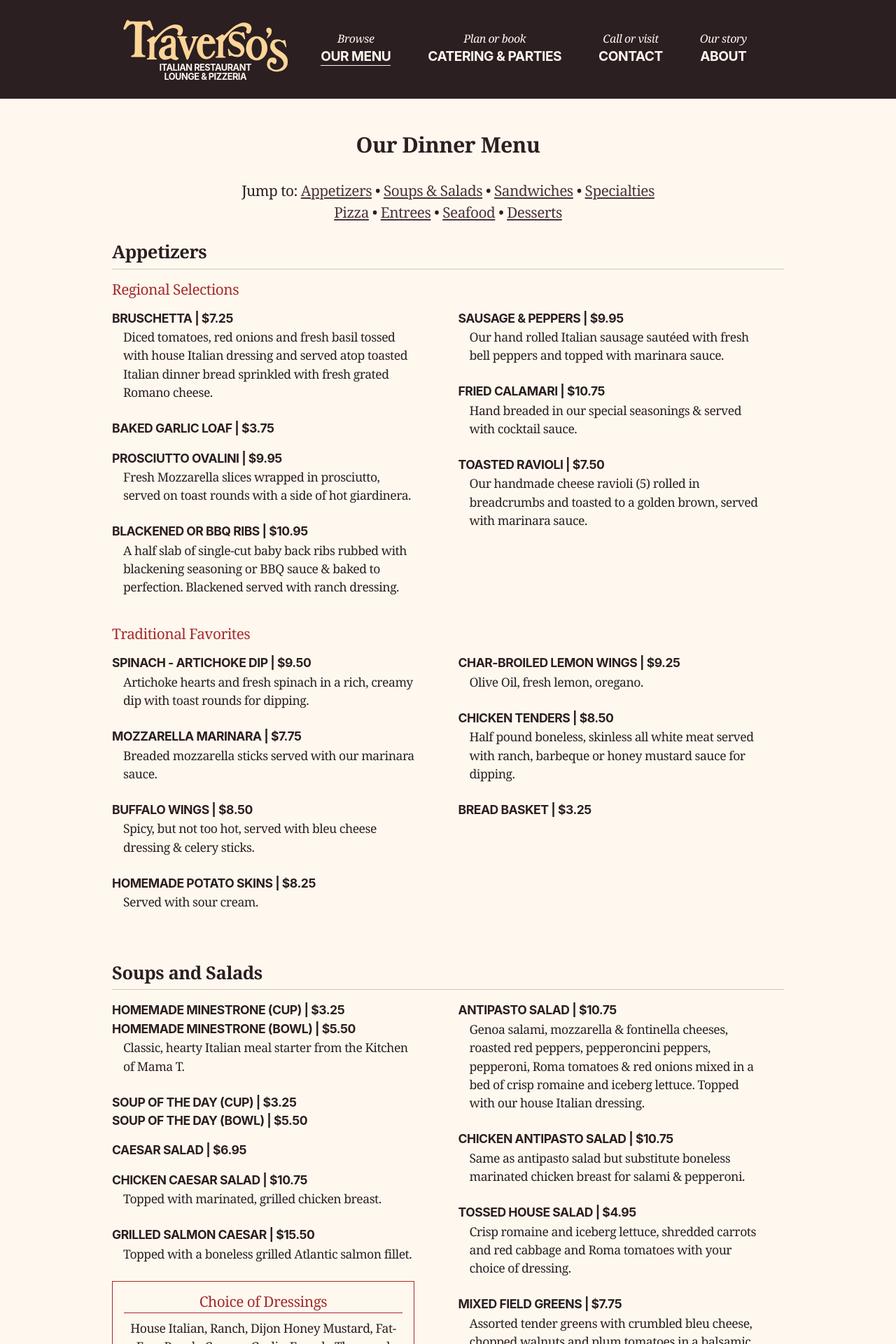
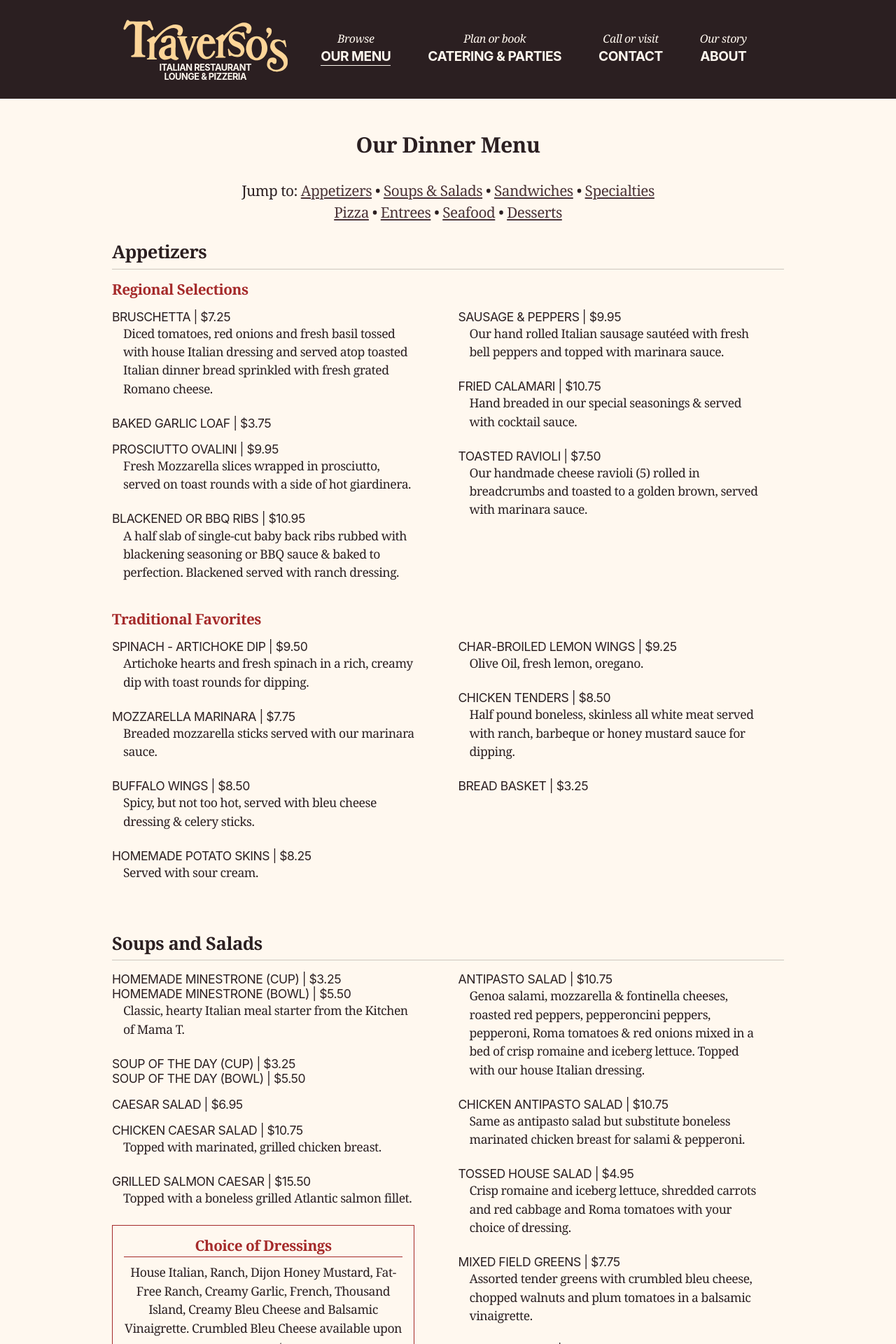
Before and after one commit to traversos/traversos.github.io, a Jekyll site: the page built from menu/index.html, in a window 1280 px wide. Shown: the top 1920 px of the page at 70% size. Built offline with Jekyll 4.4.1, drawn with Linux system fonts in a browser that asks for light colours; nearby versions of some CDN libraries.

Commit message:
Tidy up fonts

```diff
--- a/_includes/home/head.html
+++ b/_includes/home/head.html
@@ -13,8 +13,8 @@
     <meta charset="utf-8">
     <link rel="stylesheet" type="text/css" href="/assets/stylesheets/style.css">
     <link rel="icon" type="image/png" href="/assets/images/favicon.ico">
-    <script src="//ajax.googleapis.com/ajax/libs/jquery/1.11.0/jquery.min.js"></script>
     <script src="https://use.typekit.net/ztc3vsr.js"></script>
     <script>try{Typekit.load({ async: true });}catch(e){}</script>
+    <script src="//ajax.googleapis.com/ajax/libs/jquery/1.11.0/jquery.min.js"></script>
     <script src="/assets/javascript/strftime.js"></script>
   </head>
--- a/assets/stylesheets/globals/_mixins.scss
+++ b/assets/stylesheets/globals/_mixins.scss
@@ -1,5 +1,6 @@
 // Typography ———————————————————————————————— •
-$font-sans: adriane, Georgia, 'Times New Roman', serif;
+$font-serif: adriane, Georgia, 'Times New Roman', serif;
+$font-sans: -apple-system, ".SFNSText-Regular", "San Francisco", "Roboto", "Segoe UI", "Helvetica Neue", "Lucida Grande", sans-serif;
 
 @mixin font-smoothing($attr) {
   -webkit-font-smoothing: $attr;
--- a/assets/stylesheets/style.scss
+++ b/assets/stylesheets/style.scss
@@ -19,7 +19,7 @@
   @include border-box;
   @include font-smoothing(antialiased);
   color: $color-text;
-  font-family: $font-sans;
+  font-family: $font-serif;
   font-size: 1.3rem;
   line-height: 1.5;
   position: relative;
@@ -59,7 +59,7 @@
     display: none;
     color: $color-white-text;
     text-transform: uppercase;
-    font-family: -apple-system, ".SFNSText-Regular", "San Francisco", "Roboto", "Segoe UI", "Helvetica Neue", "Lucida Grande", sans-serif;
+    font-family: $font-sans;
     font-weight: bold;
     font-size: 0.8rem;
     margin-top: -1.5rem;
@@ -127,7 +127,7 @@
     color: $color-white-text;
     text-decoration: none;
     text-transform: uppercase;
-    font-family: -apple-system, ".SFNSText-Regular", "San Francisco", "Roboto", "Segoe UI", "Helvetica Neue", "Lucida Grande", sans-serif;
+    font-family: $font-sans;
     font-weight: bold;
     font-size: 1rem;
 
@@ -138,7 +138,7 @@
 }
 
 h1 {
-  font: 1.9rem/1.2 $font-sans;
+  font: 1.9rem/1.2 $font-serif;
   margin-bottom: 2rem;
   font-weight: bold;
 
@@ -148,20 +148,21 @@
 }
 
 h2 {
-  font: 1.6rem/1.2 $font-sans;
+  font-size: 1.6rem;
+  line-height: 1.2;
   margin-bottom: 1rem;
   font-weight: bold;
 }
 
 h3 {
-  font: 1.3rem/1.2 $font-sans;
+  font-size: 1.3rem;
+  line-height: 1.2;
   color: brown;
   margin-bottom: 1rem;
 }
 
 h4 {
-  font-size: 1.1rem;
-  font-family: -apple-system, ".SFNSText-Regular", "San Francisco", "Roboto", "Segoe UI", "Helvetica Neue", "Lucida Grande", sans-serif;
+  font: 1.1rem/1.2 $font-sans;
   text-transform: uppercase;
 }
 
@@ -190,7 +191,8 @@
 }
 
 .byline {
-  font: 1.2rem/1.3 $font-sans;
+  font-size: 1.2rem;
+  line-height: 1.3;
 }
 
 main {
@@ -365,7 +367,7 @@
     display: block;
     width: 100%;
     box-sizing: border-box;
-    font-family: -apple-system, ".SFNSText-Regular", "San Francisco", "Roboto", "Segoe UI", "Helvetica Neue", "Lucida Grande", sans-serif;
+    font-family: $font-sans;
     font-size: 1.4rem;
     line-height: 1.4;
     border: 3px solid rgba(0,0,0,0.2);
@@ -379,7 +381,7 @@
 }
 
 .contact__form {
-  font-family: -apple-system, ".SFNSText-Regular", "San Francisco", "Roboto", "Segoe UI", "Helvetica Neue", "Lucida Grande", sans-serif;
+  font-family: $font-sans;
 }
 
 // ABOUT
```
